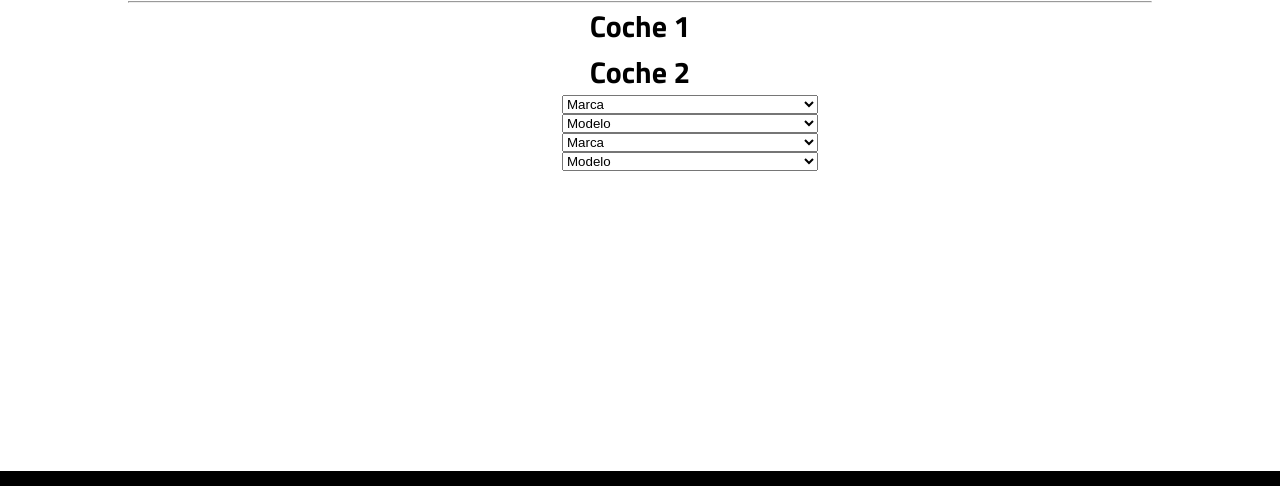
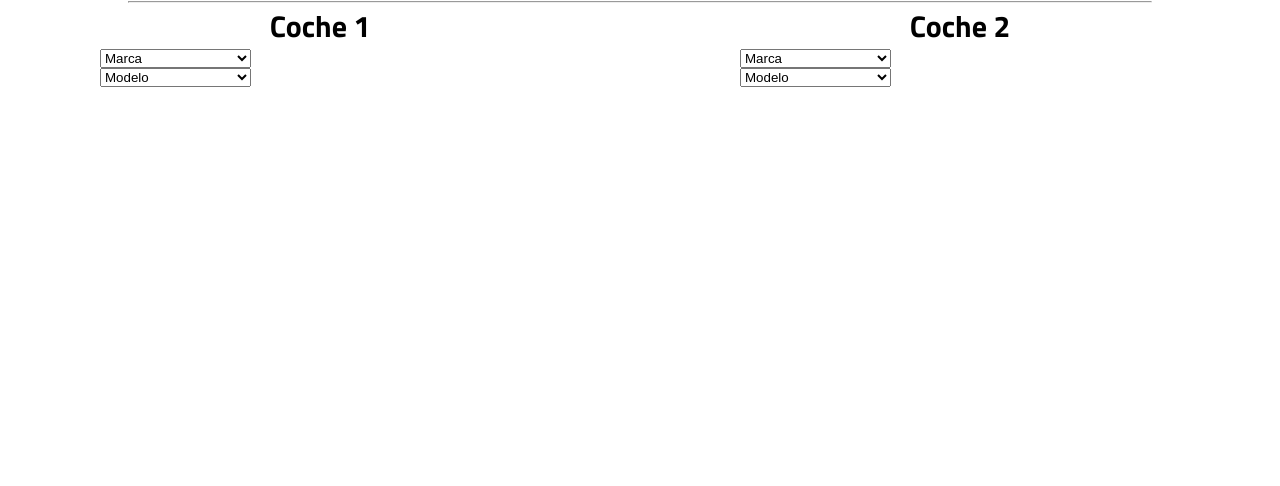
Before and after one commit to AdriGM08/Comparador, a website with bundled scripts: page comparador.html in a window 1280 px wide. Shown: the part 599-1085 px from the top of the page. Built offline with nearby package versions, Linux system fonts and the light colour scheme; no server answers.

Commit message:
Add files via upload

```diff
--- a/css/comparador.css
+++ b/css/comparador.css
@@ -441,21 +441,37 @@ align-content: center;
     justify-content: end;
 }
 
-.width100{
+.cochesTituloCSS{
     width: 100%;
     display: flex;
 }
 
+.cochesDatosCSS{
+    width: 100%;
+    display: flex;
+    height: 200px;
+}
+
 .imagenComparador{
-    width: 30%;
+    width: 36%;
 }
 
 .datosComparador{
-    width: 20%;
+    width: 14%;
     text-align: start;
     margin-left: 100px;
     display: flex;
     flex-direction: column;
+}
+
+#selectimg1{
+    background-size: contain;
+    background-repeat: no-repeat;
+}
+
+#selectimg2{
+    background-size: contain;
+    background-repeat: no-repeat;
 }
 
 .cochesTitulo{
```
